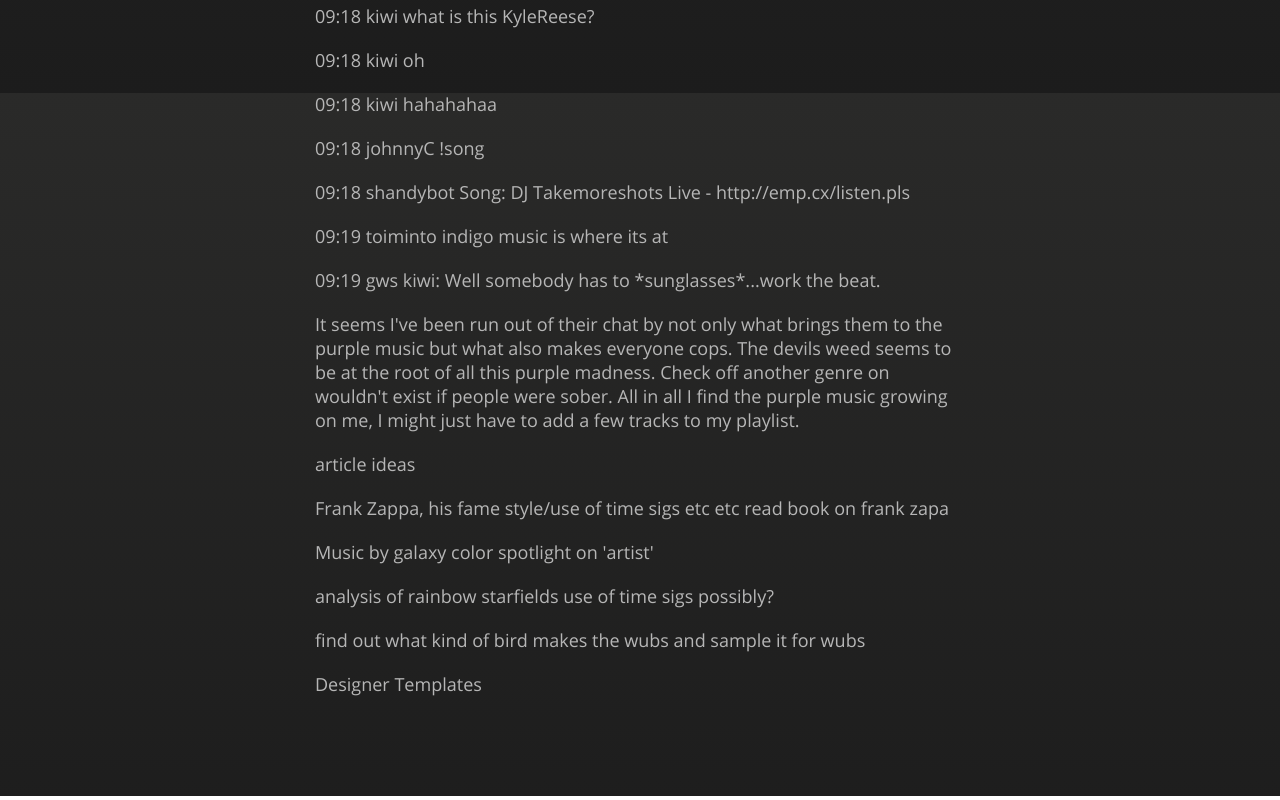
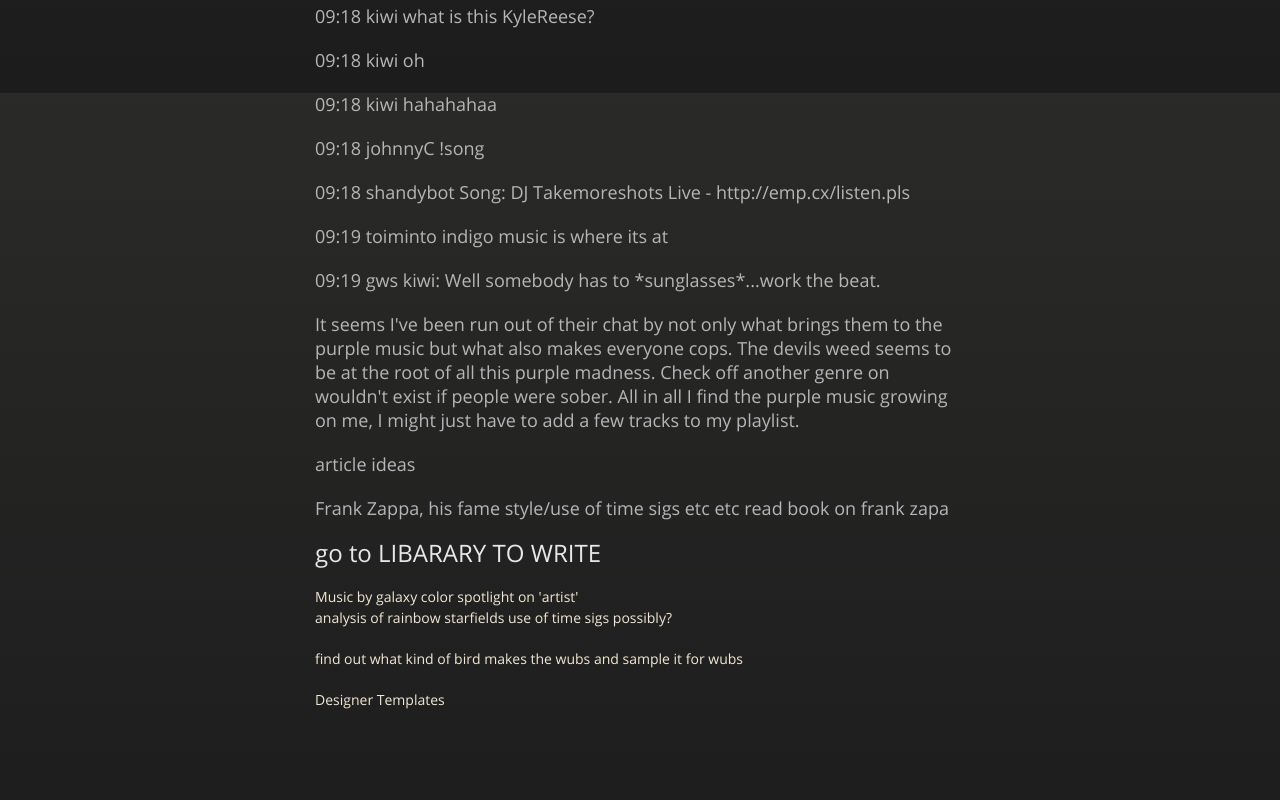
Before and after one commit to anders9898/Tonic, a plain HTML site: page index.html in a window 1280 px wide. Shown: the part 3907-4707 px from the top of the page. Drawn offline with nearby package versions, Linux system fonts and the light colour scheme.

Commit message:
Update index.html

```diff
--- a/index.html
+++ b/index.html
@@ -161,7 +161,7 @@ mib_3jkz5g is a cop or something<p>
 09:19 gws kiwi: Well somebody has to *sunglasses*...work the beat.<p>
 
 It seems I've been run out of their chat by not only what brings them to the purple music but what also makes everyone cops. The devils weed seems to be at the root of all this purple madness. Check off another genre on wouldn't exist if people were sober. All in all I find the purple music growing on me, I might just have to add a few tracks to my playlist.
-<h3><p>article ideas<p>Frank Zappa, his fame style/use of time sigs etc etc read book on frank zapa <p>Music by galaxy color spotlight on 'artist'<p> analysis of rainbow starfields use of time sigs possibly?</p><p>find out what kind of bird makes the wubs and sample it for wubs</p></o></p></p></p>
+<h3><p>article ideas<p>Frank Zappa, his fame style/use of time sigs etc etc read book on frank zapa <p><p><h2>go to LIBARARY TO WRITE</h2></h2></p>Music by galaxy color spotlight on 'artist'<p> analysis of rainbow starfields use of time sigs possibly?</p><p>find out what kind of bird makes the wubs and sample it for wubs</p></o></p></p></p>
 <a name="designer-templates" class="anchor" href="#designer-templates"><span class="octicon octicon-link"></span></a>Designer Templates</h3>
   </section>
 
```
